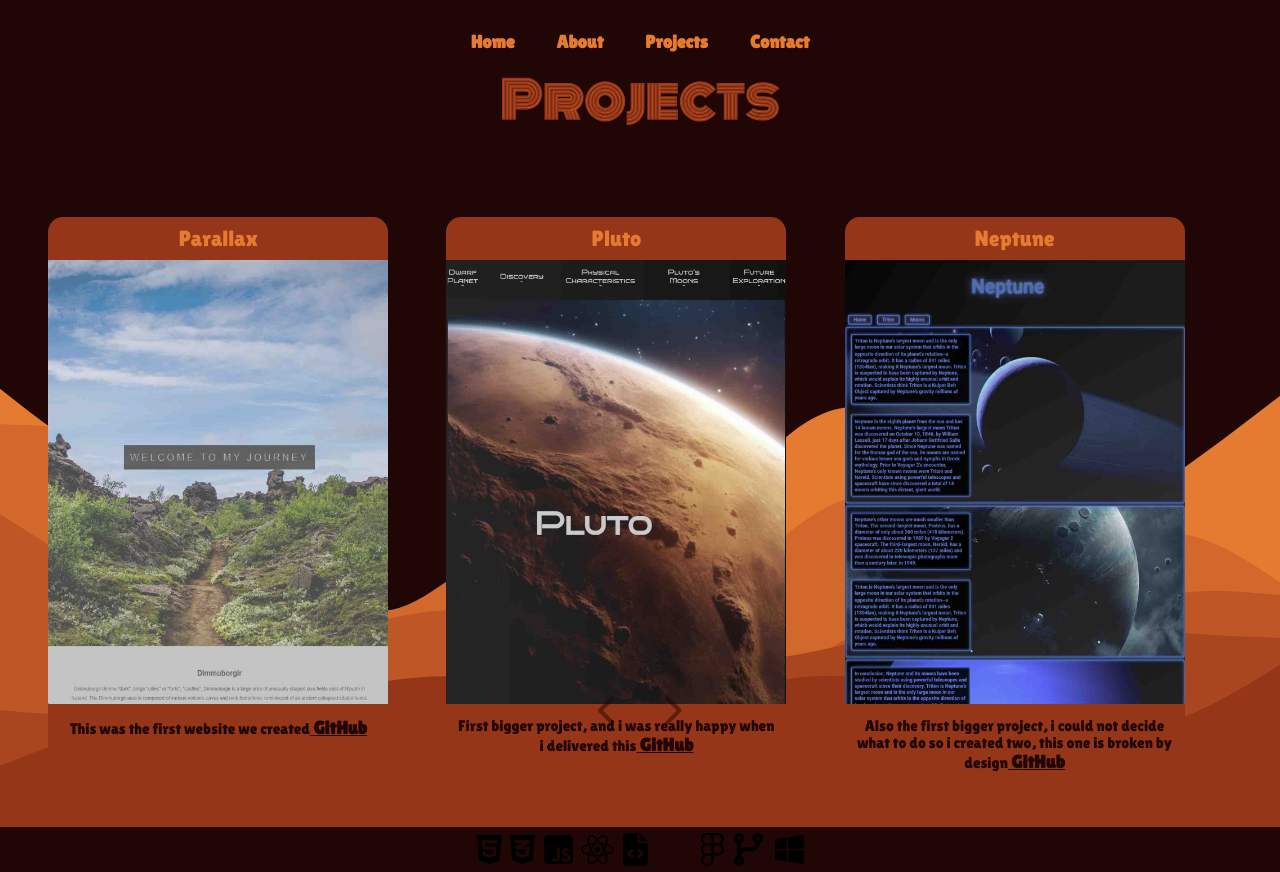
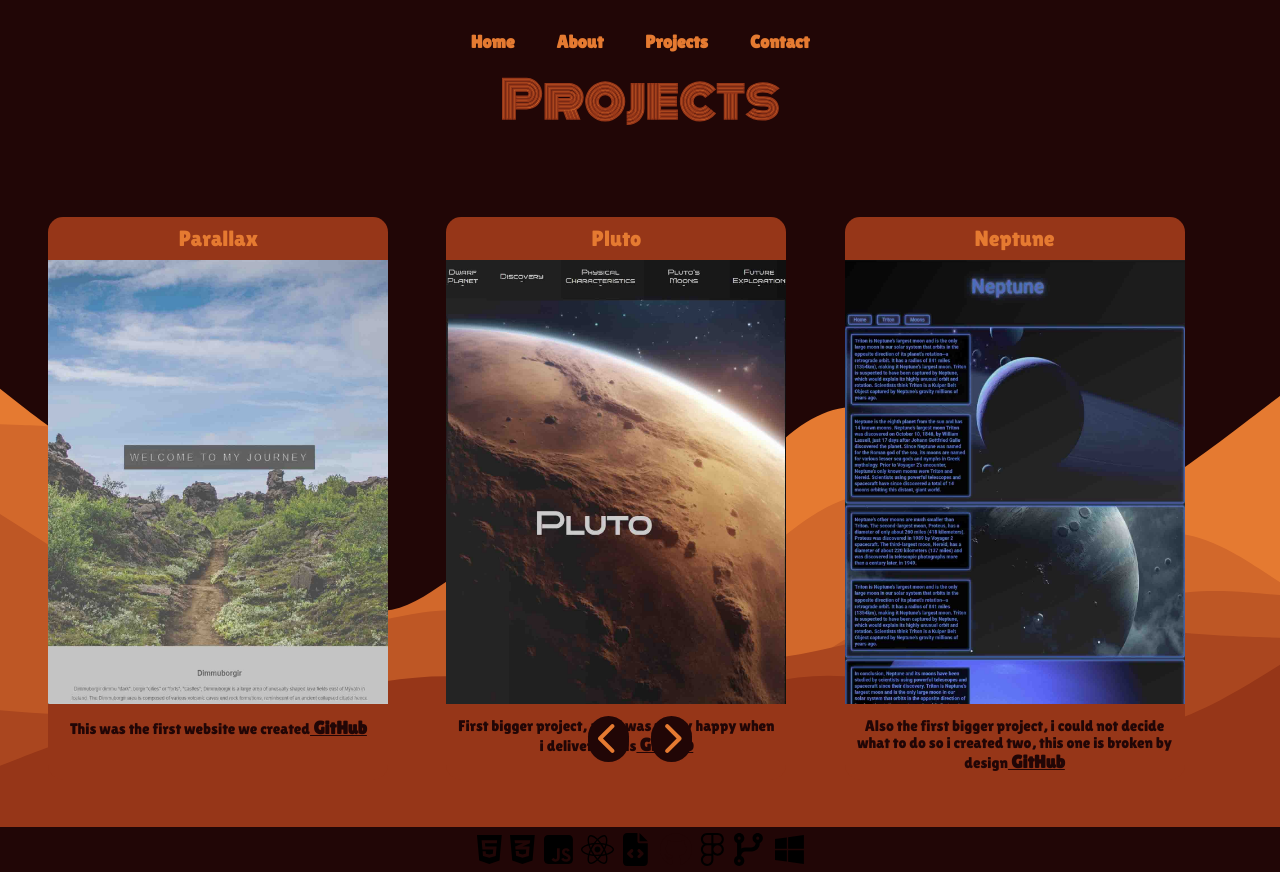
Before and after one commit to bjorgvinkodehode/portfoliobbk, a React (Vite) app: page /#/projects in a window 1280 px wide. Built offline with nearby package versions, Linux system fonts and the light colour scheme.

Commit message:
button on projects

```diff
--- a/src/About.css
+++ b/src/About.css
@@ -4,8 +4,8 @@
   align-items: center;
   color: var(--clr-orange);
   background-color: var(--clr-darkbrown);
-  border-radius: 10px; /* Smaller border-radius for mobile */
-  width: 90%; /* Full width on mobile */
+  border-radius: 10px;
+  width: 90%;
   margin: auto;
   height: 60vh;
   margin-top: 1rem;
--- a/src/App.css
+++ b/src/App.css
@@ -54,6 +54,9 @@ body {
   justify-content: space-between; /* Space elements so that footer is pushed to the bottom */
 }
 
+.container {
+  height: calc(var(--vh, 1vh) * 100);
+}
 a {
   font-size: 18px;
   font-weight: 700;
--- a/src/App.jsx
+++ b/src/App.jsx
@@ -7,6 +7,7 @@ import About from './About';
 import Projects from './Projects';
 import Contact from './Contact';
 import Skills from './Skills';
+import { useEffect } from 'react';
 
 function Header() {
   const location = useLocation();
@@ -43,7 +44,6 @@ function Header() {
 }
 
 function App() {
-/*   // Add this useEffect to your existing App component
   useEffect(() => {
     const setAppHeight = () => {
       const vh = window.innerHeight * 0.01;
@@ -54,7 +54,7 @@ function App() {
     window.addEventListener('resize', setAppHeight);
 
     return () => window.removeEventListener('resize', setAppHeight);
-  }, []); */
+  }, []);
 
   return (
     <Router>
--- a/src/Projects.css
+++ b/src/Projects.css
@@ -17,7 +17,7 @@
   right: 0;
   display: flex;
   justify-content: center;
-  padding-bottom: 3rem;
+  padding-bottom: 3%;
   z-index: 1000;
 }
 
@@ -32,9 +32,10 @@
   margin: 0 0.5rem;
   border: none;
   cursor: pointer;
-  background-color: transparent;
-  color: var(--clr-darkbrown);
-  opacity: 0.5;
+  background-color: var(--clr-darkbrown);
+  color: var(--clr-orange);
+  opacity: 1;
+  border-radius: 50px;
 }
 
 .page-switcher button.active,
--- a/src/Projects.jsx
+++ b/src/Projects.jsx
@@ -2,6 +2,8 @@ import './Projects.css';
 import { useState, useEffect } from 'react';
 import { FontAwesomeIcon } from '@fortawesome/react-fontawesome';
 import { faChevronLeft, faChevronRight } from '@fortawesome/free-solid-svg-icons';
+
+
 
 const MultiPageComponent = () => {
     const [currentPage, setCurrentPage] = useState(1);
```
